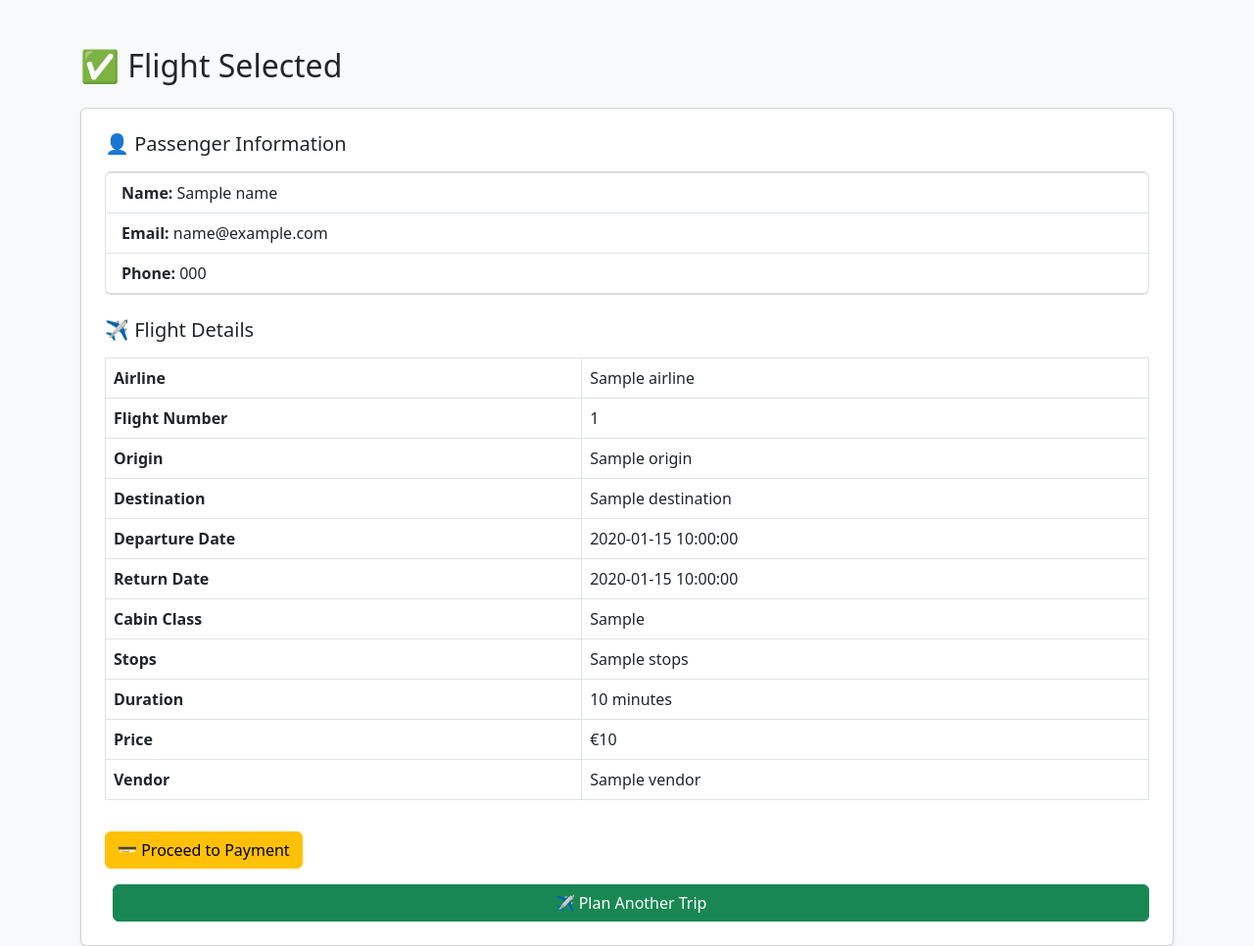
After one commit to mehzan07/FlightFinder-, a Flask app: template templates/travel_confirm.html in a window 1280 px wide. The commit adds this page. Shown: the whole page at 98% size. Run offline with Flask 3, Linux system fonts and the light colour scheme; the template is opened without the code that fills it: most values are stand-ins (such as "Sample title", 1, 10 or a date in 2020); parts of the project's set-up code (start-up, migrations or seed data) failed here and were passed over.

Commit message:
develpped untill booking confirmation

```diff
--- a/app.py
+++ b/app.py
@@ -41,6 +41,11 @@ app.config['DEBUG'] = FLASK_ENV == "development"
 
 # === Register Blueprints ===
 app.register_blueprint(travel_bp)
+
+
+@app.errorhandler(500)
+def internal_error(error):
+    return f"Internal Server Error: {error}", 500
 
 # === Logging ===
 logging.basicConfig(
--- /dev/null
+++ b/templates/travel_confirm.html
@@ -0,0 +1,57 @@
+<!DOCTYPE html>
+<html>
+  <head>
+    <title>Flight Confirmation</title>
+    <link href="https://cdn.jsdelivr.net/npm/bootstrap@5.3.0/dist/css/bootstrap.min.css" rel="stylesheet" />
+  </head>
+  <body class="bg-light">
+    <div class="container mt-5">
+      <h2 class="mb-4">✅ Flight Selected</h2>
+      <div class="card p-4 shadow-sm">
+
+        {% if name and email and phone %}
+          <h5 class="mb-3">👤 Passenger Information</h5>
+          <ul class="list-group mb-4">
+            <li class="list-group-item"><strong>Name:</strong> {{ name }}</li>
+            <li class="list-group-item"><strong>Email:</strong> {{ email }}</li>
+            <li class="list-group-item"><strong>Phone:</strong> {{ phone }}</li>
+          </ul>
+        {% endif %}
+
+        <h5 class="mb-3">✈️ Flight Details</h5>
+        <table class="table table-bordered bg-white">
+          <tbody>
+            <tr><th>Airline</th><td>{{ flight.airline }}</td></tr>
+            <tr><th>Flight Number</th><td>{{ flight.flight_number }}</td></tr>
+            <tr><th>Origin</th><td>{{ flight.origin }}</td></tr>
+            <tr><th>Destination</th><td>{{ flight.destination }}</td></tr>
+            <tr><th>Departure Date</th><td>{{ flight.departure_date }}</td></tr>
+            <tr><th>Return Date</th><td>{{ flight.return_date }}</td></tr>
+            <tr><th>Cabin Class</th><td>{{ flight.cabin_class }}</td></tr>
+            <tr><th>Stops</th><td>{{ flight.stops }}</td></tr>
+            <tr><th>Duration</th><td>{{ flight.duration }} minutes</td></tr>
+            <tr><th>Price</th><td>€{{ flight.price }}</td></tr>
+            <tr><th>Vendor</th><td>{{ flight.vendor }}</td></tr>
+          </tbody>
+        </table>
+
+        {% if not name %}
+          <form action="/enter-passenger-info" method="post">
+            <input type="hidden" name="flight_data" value='{{ flight | tojson | safe }}' />
+            <button type="submit" class="btn btn-primary mt-3">🧾 Continue to Booking</button>
+          </form>
+        {% else %}
+          <form action="/payment" method="post">
+            <input type="hidden" name="flight_data" value='{{ flight | tojson | safe }}'>
+            <input type="hidden" name="name" value="{{ name }}">
+            <input type="hidden" name="email" value="{{ email }}">
+            <input type="hidden" name="phone" value="{{ phone }}">
+            <button type="submit" class="btn btn-warning mt-3">💳 Proceed to Payment</button>
+          </form>
+          <a href="/travel-ui" class="btn btn-success mt-3 ms-2">✈️ Plan Another Trip</a>
+        {% endif %}
+
+      </div>
+    </div>
+  </body>
+</html>
--- a/travel_ui.py
+++ b/travel_ui.py
@@ -180,3 +180,94 @@ def is_token_match(token, airport):
         airport["name"].lower().startswith(token) or
         airport["iata"].lower().startswith(token)
     )
+
+
+@travel_bp.route("/book-flight", methods=["POST"])
+def book_flight():
+    flight = {
+        "id": request.form.get("flight_id"),
+        "origin": request.form.get("origin"),
+        "destination": request.form.get("destination"),
+        "departure_date": request.form.get("departure_date"),
+        "return_date": request.form.get("return_date"),
+        "price": request.form.get("price"),
+        "airline": request.form.get("airline"),
+        "flight_number": request.form.get("flight_number"),
+        "cabin_class": request.form.get("cabin_class"),
+        "stops": request.form.get("stops"),
+        "duration": request.form.get("duration"),
+        "vendor": request.form.get("vendor"),
+    }
+
+    logger.info(f"Booking flight: {flight}")
+    return render_template("travel_confirm.html", flight=flight)
+
+
+
+@travel_bp.route("/confirm-booking", methods=["POST"])
+def confirm_booking():
+    flight_data = request.form.get("flight_data")
+    try:
+        flight = json.loads(flight_data)
+    except json.JSONDecodeError as e:
+        logger.error(f"JSON decode failed: {e}")
+        return "Invalid flight data", 400
+
+    name = request.form.get("name")
+    email = request.form.get("email")
+    phone = request.form.get("phone")
+
+    logger.info(f"Booking confirmed for {name} ({email}, {phone}) → {flight}")
+
+    return render_template("travel_confirm.html", flight=flight, name=name, email=email, phone=phone)
+
+
+
+
+@travel_bp.route("/enter-passenger-info", methods=["POST"])
+def enter_passenger_info():
+    flight_data = request.form.get("flight_data")
+    if not flight_data:
+        return "Missing flight data", 400
+
+    flight = json.loads(flight_data)
+    return render_template("passenger_form.html", flight=flight)
+
+
+
+@travel_bp.route("/payment", methods=["POST"])
+def payment():
+    flight_data = request.form.get("flight_data")
+    name = request.form.get("name")
+    email = request.form.get("email")
+    phone = request.form.get("phone")
+
+    try:
+        flight = json.loads(flight_data)
+    except json.JSONDecodeError as e:
+        logger.error(f"Failed to decode flight data: {e}")
+        return "Invalid flight data", 400
+
+    return render_template("payment_form.html", flight=flight, name=name, email=email, phone=phone)
+
+
+@travel_bp.route("/complete-booking", methods=["POST"])
+def complete_booking():
+    flight_data = request.form.get("flight_data")
+    name = request.form.get("name")
+    email = request.form.get("email")
+    phone = request.form.get("phone")
+    card_number = request.form.get("card_number")
+    expiry = request.form.get("expiry")
+    cvv = request.form.get("cvv")
+
+    try:
+        flight = json.loads(flight_data)
+    except json.JSONDecodeError as e:
+        logger.error(f"Failed to decode flight data: {e}")
+        return "Invalid flight data", 400
+
+    logger.info(f"✅ Booking completed for {name} ({email}, {phone}) → {flight}")
+    logger.info(f"💳 Payment info: Card ending in {card_number[-4:]}, Exp: {expiry}")
+
+    return render_template("booking_success.html", flight=flight, name=name)
```
Also changed, not shown: templates/booking_success.html (added, +30 -0 lines), templates/confirmation.html (deleted, +0 -17 lines), templates/passenger_form.html (added, +28 -0 lines), templates/payment_form.html (added, +33 -0 lines), templates/travel_results.html (+15 -5 lines).
